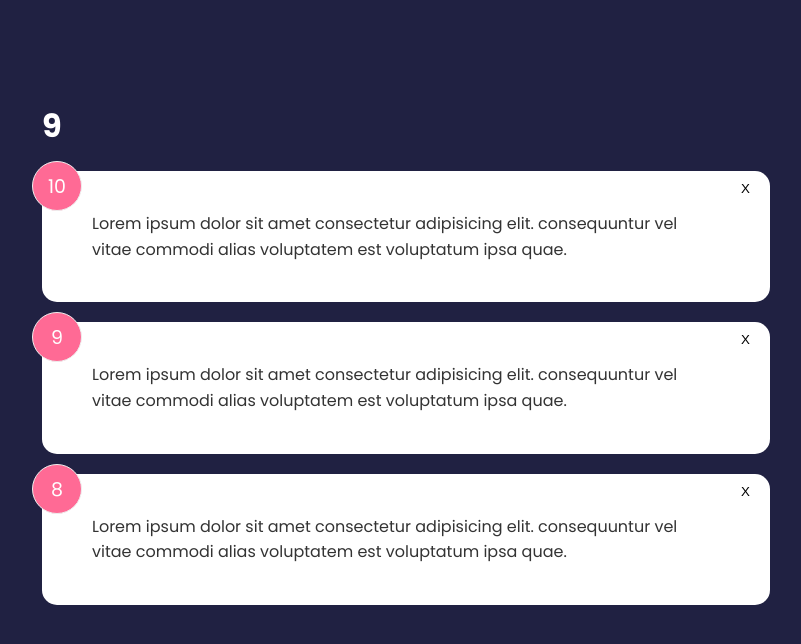
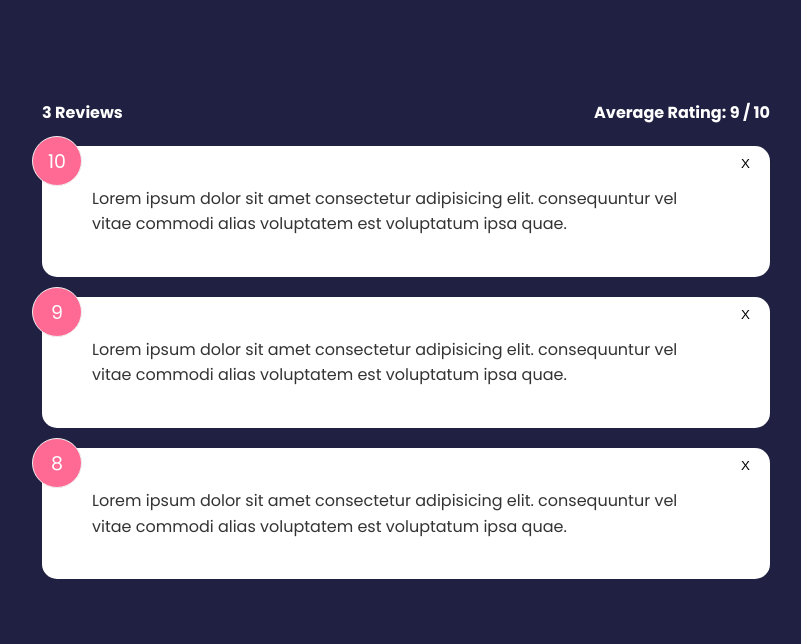
Before and after one commit to enthr/svelte-feedback-app, a Svelte app: page / in a window 1280 px wide. Shown: the top 644 px of the page, without its empty margins (234-1035 px from the left). Built offline with nearby package versions, Linux system fonts and the light colour scheme.

Commit message:
Creating The Feedback Form Component

```diff
--- a/package.json
+++ b/package.json
@@ -1,6 +1,7 @@
 {
   "name": "svelte-app",
   "version": "1.0.0",
+  "license": "MIT",
   "private": true,
   "scripts": {
     "build": "rollup -c",
--- a/src/App.svelte
+++ b/src/App.svelte
@@ -30,7 +30,7 @@
 </script>
 
 <main class="container">
-	<h1>{avg}</h1>
+	<FeedbackStats {count} {avg} />
     <FeedbackList {feedback} on:delete-feedback={deleteFeedback} />
 </main>
 
--- a/src/components/FeedbackStats.svelte
+++ b/src/components/FeedbackStats.svelte
@@ -5,7 +5,7 @@
 
 <div class="feedback-stats">
     <h4>{count} Reviews</h4>
-    <h4>Rating Average: {avg} / 10</h4>
+    <h4>Average Rating: {avg} / 10</h4>
 </div>
 
 <style>
```
Also changed, not shown: src/components/FeedbackForm.svelte (added).
